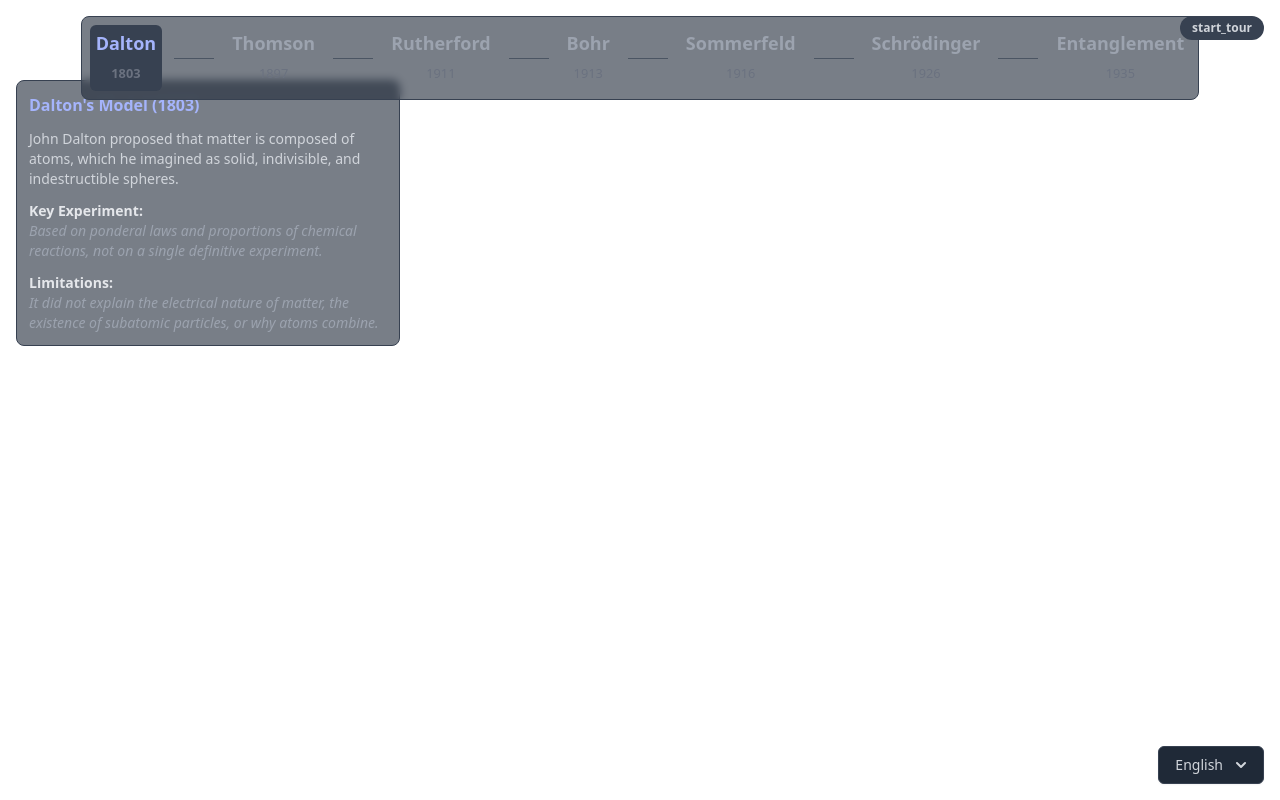
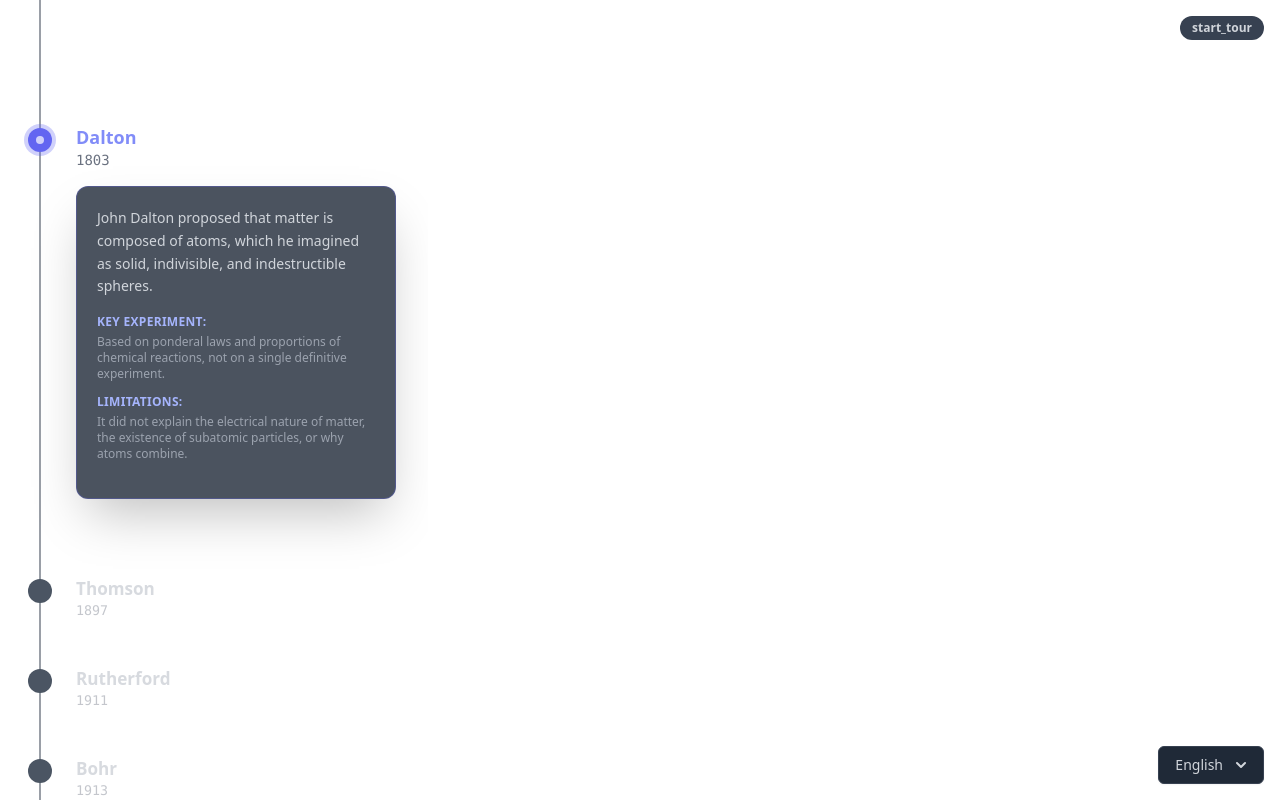
Before and after one commit to SUPERNVX/Atomus, a React (Vite) app: page / in a window 1280 px wide. Built offline with nearby package versions, Linux system fonts and the light colour scheme.

Commit message:
New timeline

```diff
--- a/App.tsx
+++ b/App.tsx
@@ -9,8 +9,6 @@ import { AtomState } from './types';
 import { SHELL_CONFIG } from './constants';
 import { useTranslation } from 'react-i18next';
 import { ELEMENTS } from './data/elements';
-import { ContextualInfo } from './components/ContextualInfo';
-import { MODEL_DATA } from './data/models';
 import { LanguageSwitcher } from './components/LanguageSwitcher';
 import { useLocation, useNavigate } from 'react-router-dom';
 import { ParticleInfoPopup } from './components/ParticleInfoPopup';
@@ -147,12 +145,13 @@ const App: React.FC = () => {
   return (
     <main className="relative h-screen w-screen text-gray-200 flex flex-col overflow-hidden">
       <header className="absolute top-0 left-0 w-full p-4 z-10 flex justify-center items-start pointer-events-none">
-        <div className="absolute top-20 left-4 flex flex-col space-y-4 pointer-events-auto">
-          {(currentModel === 'bohr' || currentModel === 'sommerfeld' || currentModel === 'rutherford') && <Legend onUpdateElectrons={handleUpdateElectrons} />}
-          {MODEL_DATA[currentModel] && <ContextualInfo data={MODEL_DATA[currentModel]} />}
-        </div>
+
         <div className="pointer-events-auto">
-          <Timeline currentModel={currentModel} onModelChange={handleModelChange} />
+          <Timeline
+            currentModel={currentModel}
+            onModelChange={handleModelChange}
+            onUpdateElectrons={handleUpdateElectrons}
+          />
         </div>
 
         <div className="absolute top-4 right-4 pointer-events-auto flex flex-col items-end space-y-2">
@@ -171,6 +170,9 @@ const App: React.FC = () => {
           >
             {tourActive ? t('stop_tour') : t('start_tour')}
           </button>
+
+          {/* Legend moved here for safe stacking */}
+          {(currentModel === 'bohr' || currentModel === 'sommerfeld' || currentModel === 'rutherford') && <Legend />}
         </div>
       </header>
 
--- a/components/Legend.tsx
+++ b/components/Legend.tsx
@@ -10,11 +10,7 @@ const LegendItem: React.FC<{ color: string; label: string }> = ({ color, label }
   </div>
 );
 
-interface LegendProps {
-  onUpdateElectrons: () => void;
-}
-
-export const Legend: React.FC<LegendProps> = ({ onUpdateElectrons }) => {
+export const Legend: React.FC = () => {
   const { t } = useTranslation();
   return (
     <div className="p-3 bg-gray-800/60 backdrop-blur-sm rounded-lg border border-gray-700 space-y-3">
@@ -23,12 +19,6 @@ export const Legend: React.FC<LegendProps> = ({ onUpdateElectrons }) => {
         <LegendItem color={COLORS.neutron} label={t('neutron')} />
         <LegendItem color={COLORS.electron} label={t('electron')} />
       </div>
-      <button
-        onClick={onUpdateElectrons}
-        className="w-full text-xs bg-indigo-500 text-white font-semibold py-2 px-2 rounded-lg hover:bg-indigo-600 transition-colors duration-200 flex items-center justify-center space-x-2"
-      >
-        {t('update_electrons')}
-      </button>
     </div>
   );
 };
--- a/components/Timeline.tsx
+++ b/components/Timeline.tsx
@@ -1,11 +1,13 @@
-import React from 'react';
+import React, { useEffect, useState } from 'react';
 import { useTranslation } from 'react-i18next';
+import { MODEL_DATA } from '../data/models';
 
 type ModelId = 'dalton' | 'thomson' | 'rutherford' | 'sommerfeld' | 'bohr' | 'schrodinger' | 'entanglement';
 
 interface TimelineProps {
   currentModel: ModelId;
   onModelChange: (model: ModelId) => void;
+  onUpdateElectrons?: () => void;
 }
 
 const models: { id: ModelId; name: string; year: number }[] = [
@@ -18,28 +20,104 @@ const models: { id: ModelId; name: string; year: number }[] = [
   { id: 'entanglement', name: 'entanglement', year: 1935 },
 ];
 
-export const Timeline: React.FC<TimelineProps> = ({ currentModel, onModelChange }) => {
+export const Timeline: React.FC<TimelineProps> = ({ currentModel, onModelChange, onUpdateElectrons }) => {
   const { t } = useTranslation();
+  const [activeModel, setActiveModel] = useState<ModelId>(currentModel);
+
+  useEffect(() => {
+    setActiveModel(currentModel);
+  }, [currentModel]);
+
   return (
-    <div className="inline-flex items-center bg-gray-800/60 backdrop-blur-sm py-2 px-2 rounded-lg border border-gray-700 max-w-full overflow-x-auto">
-      <div className="flex flex-nowrap justify-center items-center gap-x-1 sm:gap-x-2 md:gap-x-3">
-        {models.map((model, index) => (
-          <React.Fragment key={model.id}>
-            <button
-              onClick={() => onModelChange(model.id)}
-              className={`px-1.5 py-1 text-sm sm:text-base md:text-lg rounded-md transition-all duration-200 focus:outline-none focus:ring-2 focus:ring-indigo-400 flex flex-col items-center flex-shrink-0 ${currentModel === model.id
-                ? 'font-bold text-indigo-300 bg-gray-700'
-                : 'text-gray-400 hover:bg-gray-700/50'
-                }`}
-            >
-              <span className="font-semibold whitespace-nowrap">{t(model.name)}</span>
-              <span className="text-[0.7rem] sm:text-[0.8rem] text-gray-500 mt-0.5">{model.year}</span>
-            </button>
-            {index < models.length - 1 && (
-              <div className="h-px w-4 sm:w-6 md:w-10 bg-gray-600 my-2 hidden md:block self-center flex-shrink-0"></div>
-            )}
-          </React.Fragment>
-        ))}
+    <div className="fixed left-0 top-0 h-full flex flex-col z-50 pointer-events-none">
+      {/* Vertical Line */}
+      <div className="absolute left-[39px] top-0 bottom-0 w-[2px] bg-gray-700/50 -z-10" />
+
+      <div className="flex flex-col space-y-12 pointer-events-auto h-full overflow-y-auto no-scrollbar pt-20 pb-40 pl-[28px] pr-8">
+        <style>{`
+          .no-scrollbar::-webkit-scrollbar {
+            display: none;
+          }
+          .no-scrollbar {
+            -ms-overflow-style: none;
+            scrollbar-width: none;
+          }
+        `}</style>
+        {models.map((model) => {
+          const isActive = activeModel === model.id;
+          const modelData = MODEL_DATA[model.id];
+
+          return (
+            <div key={model.id} className="relative group flex items-start flex-shrink-0">
+              {/* Dot Indicator */}
+              <button
+                onClick={() => onModelChange(model.id)}
+                className={`
+                  relative z-10 rounded-full flex items-center justify-center transition-all duration-300
+                  ${isActive ? 'w-6 h-6 bg-indigo-500 ring-4 ring-indigo-500/30' : 'w-6 h-6 bg-gray-600 hover:bg-gray-500 hover:scale-110'}
+                `}
+              >
+                {isActive && <div className="w-2 h-2 bg-white rounded-full animate-pulse" />}
+              </button>
+
+              {/* Content Container */}
+              <div
+                className={`
+                  ml-6 flex flex-col transition-all duration-500 ease-out origin-left
+                  ${isActive ? 'opacity-100 translate-x-0' : 'opacity-40 hover:opacity-100 scale-95'}
+                `}
+              >
+                {/* Header (Always Visible) */}
+                <button
+                  onClick={() => onModelChange(model.id)}
+                  className="text-left focus:outline-none"
+                >
+                  <span className={`block text-lg font-bold leading-none mb-1 ${isActive ? 'text-indigo-400' : 'text-gray-400 group-hover:text-gray-200'}`}>
+                    {t(model.name)}
+                  </span>
+                  <span className="block text-sm text-gray-500 font-mono">
+                    {model.year}
+                  </span>
+                </button>
+
+                {/* Expanded Card (Only Active) */}
+                {isActive && modelData && (
+                  <div className="mt-4 p-5 rounded-xl bg-gray-800/80 backdrop-blur-md border border-indigo-500/30 shadow-2xl w-[320px] animate-in fade-in slide-in-from-left-4 duration-500 mb-8">
+                    <p className="text-sm text-gray-300 mb-4 leading-relaxed">
+                      {t(modelData.description)}
+                    </p>
+
+                    <div className="space-y-3 mb-4">
+                      <div>
+                        <h4 className="text-xs font-bold text-indigo-300 uppercase tracking-wide mb-1">{t('key_experiment')}</h4>
+                        <p className="text-xs text-gray-400">{t(modelData.experiment)}</p>
+                      </div>
+                      <div>
+                        <h4 className="text-xs font-bold text-indigo-300 uppercase tracking-wide mb-1">{t('limitations')}</h4>
+                        <p className="text-xs text-gray-400">{t(modelData.limitations)}</p>
+                      </div>
+                    </div>
+
+                    {/* Action Button (e.g., Update Electrons for Bohr) */}
+                    {(model.id === 'bohr' || model.id === 'sommerfeld') && onUpdateElectrons && (
+                      <button
+                        onClick={(e) => {
+                          e.stopPropagation();
+                          onUpdateElectrons();
+                        }}
+                        className="w-full mt-2 py-2 px-4 bg-indigo-600 hover:bg-indigo-500 text-white text-sm font-bold rounded-lg transition-all shadow-lg shadow-indigo-500/20 active:scale-95"
+                      >
+                        {t('update_electrons')}
+                      </button>
+                    )}
+                  </div>
+                )}
+              </div>
+            </div>
+          );
+        })}
+        {/* Spacer for bottom scrolling */}
+        <div className="h-32 flex-shrink-0" />
       </div>
     </div>
   );
```
Also changed, not shown: 1 other file (tests, documents, lock files or other folders).
